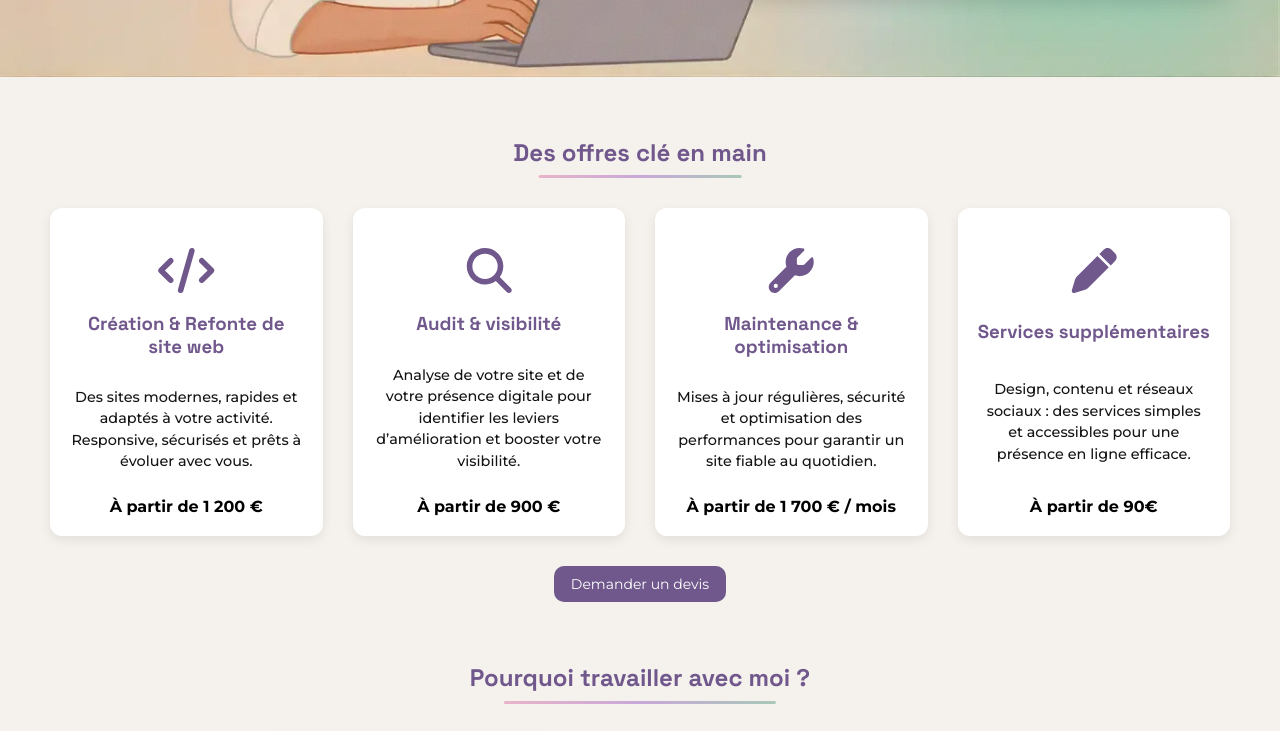
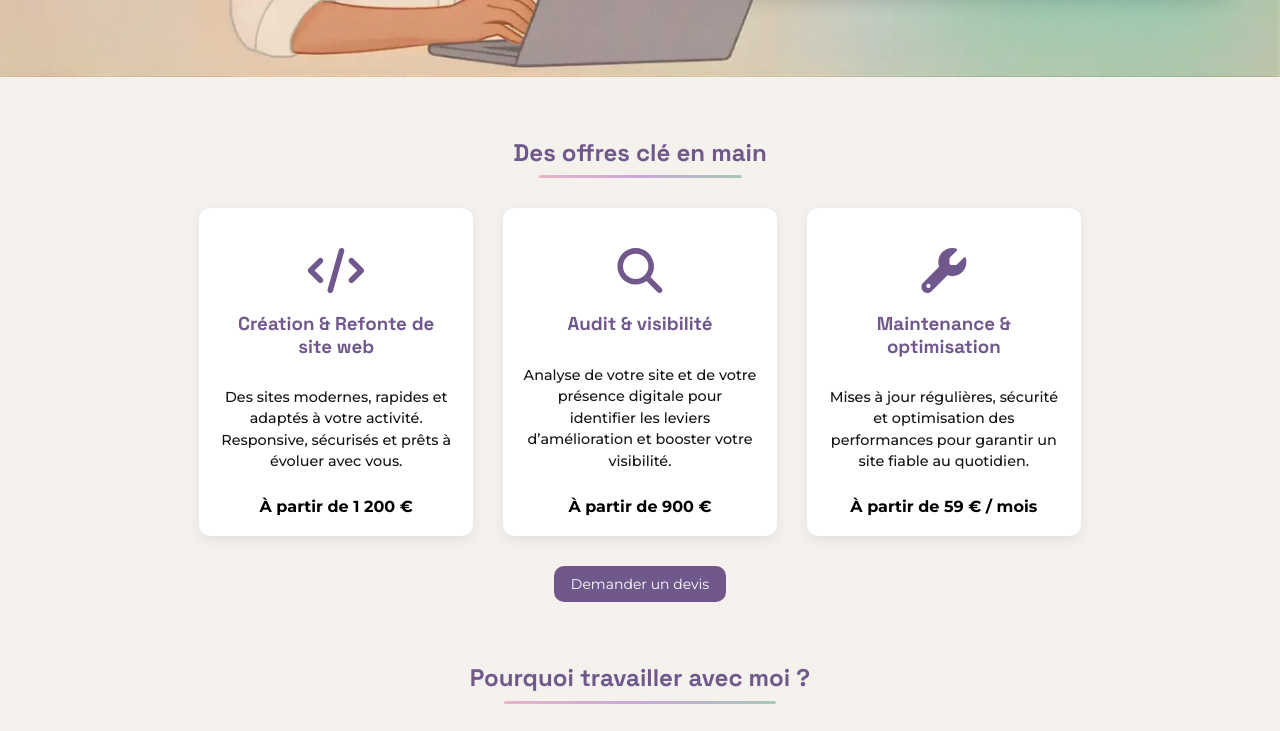
Before and after one commit to SandraPautonnier/sandrapautonnier, an Astro site: page / in a window 1280 px wide. Shown: the part 568-1299 px from the top of the page. Built offline with nearby package versions, Linux system fonts and the light colour scheme; Astro itself is replaced by a stand-in of ours; a web font is replaced by a local one.

Commit message:
Correct maintenance pricing and hide the extras card on the home page
Maintenance & optimisation goes to 59 € / mois. The 1 700 € / mois from
the previous commit belonged to a separate "Gestion de projet digital"
offer, which does not exist in services.json yet and is deliberately
not created here — it will be written alongside the service pages.

"Services supplémentaires" (id 4) is filtered out of the home page only.
Its entry stays untouched in services.json, so it can come back on the
detailed service pages; the home just no longer shows a 90 € card next
to 1 200 € and 900 €.

Removing it left the offers grid, fixed at four columns, with 303px of
empty space on the right above 992px. Switched .offers-container to
repeat(auto-fit, minmax(240px, 1fr)) so the row adapts to however many
offers are displayed, including when the project-management offer is
added later. The cards keep their original 274px width and the row now
centres itself, with no empty column; below 992px the layout is still
the same flex column as before.

```diff
--- a/src/content/services.json
+++ b/src/content/services.json
@@ -21,7 +21,7 @@
         "alt": "Icône de la maintenance d'un site web",
         "title": "Maintenance & optimisation",
         "description": "Mises à jour régulières, sécurité et optimisation des performances pour garantir un site fiable au quotidien.",
-        "prix": "À partir de 1 700 € / mois"
+        "prix": "À partir de 59 € / mois"
     },
     {
         "id": 4,
--- a/src/pages/index.astro
+++ b/src/pages/index.astro
@@ -18,7 +18,13 @@ import ProjectsCarousel from "../components/islands/ProjectsCarousel.jsx";
 import HeaderImage from "../assets/images/Image_header.webp";
 import MainImage from "../assets/images/image_poignee-de-main.webp";
 
-const services = await getCollection("services");
+// "Services supplémentaires" (id 4) reste dans services.json mais n'est plus
+// affiché ici : son ordre de grandeur tarifaire jure avec les trois offres
+// principales. Il réapparaîtra dans les pages services détaillées.
+const SERVICES_MASQUES_ACCUEIL = [4];
+const services = (await getCollection("services")).filter(
+  (s) => !SERVICES_MASQUES_ACCUEIL.includes(s.data.id)
+);
 
 const iconMap = {
   faCode,
--- a/src/styles/pages/_Home.scss
+++ b/src/styles/pages/_Home.scss
@@ -263,6 +263,10 @@
 
 .offers-container {
 @include grid-4;
+  // auto-fit plutot qu'un nombre de colonnes fige : la grille s'ajuste au
+  // nombre d'offres affichees (3 aujourd'hui, 4 quand "Gestion de projet
+  // digital" sera ajoutee) sans laisser de colonne vide.
+  grid-template-columns: repeat(auto-fit, minmax(240px, 1fr));
 
   @media (max-width: 991px) {
     display: flex;
```
